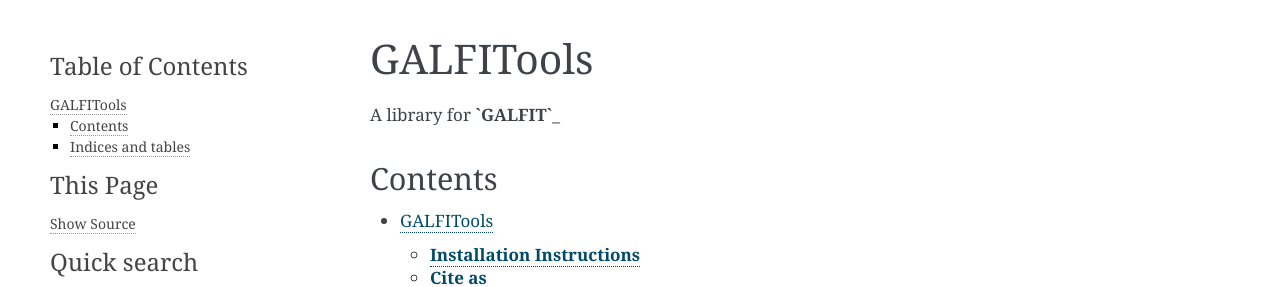
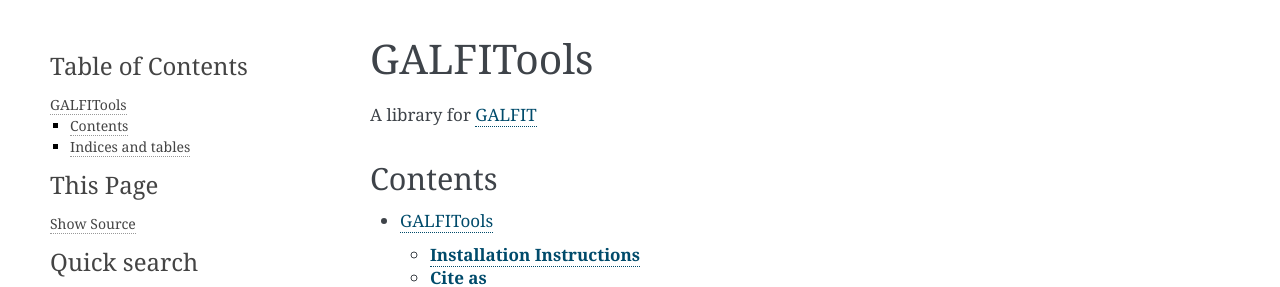
Before and after one commit to canorve/GALFITools, a Sphinx documentation site: the page built from docs/index.rst, in a window 1280 px wide. Shown: the top 287 px of the page. Built offline with Sphinx 7.4.7, drawn with Linux system fonts in a browser that asks for light colours.

Commit message:
documentation updated

```diff
--- a/docs/index.rst
+++ b/docs/index.rst
@@ -2,7 +2,7 @@
 GALFITools
 ==========
 
-A library for **`GALFIT`_**
+A library for `GALFIT`_
 
 
 ..  This is the main page of your project's `Sphinx`_ documentation.
@@ -47,7 +47,6 @@ Indices and tables
 * :ref:`api`
 
 
-
 .. _GALFIT: https://users.obs.carnegiescience.edu/peng/work/galfit/galfit.html
 
 .. _toctree: https://www.sphinx-doc.org/en/master/usage/restructuredtext/directives.html
```
